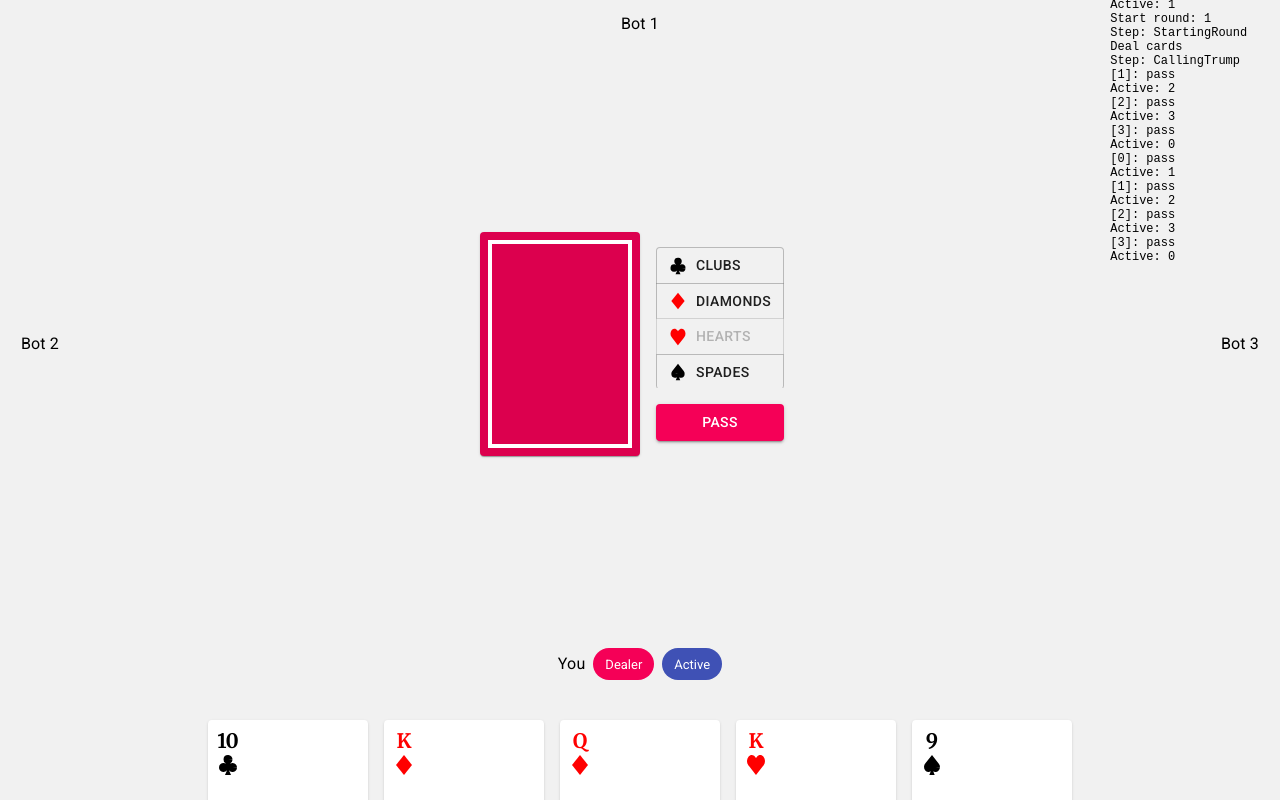
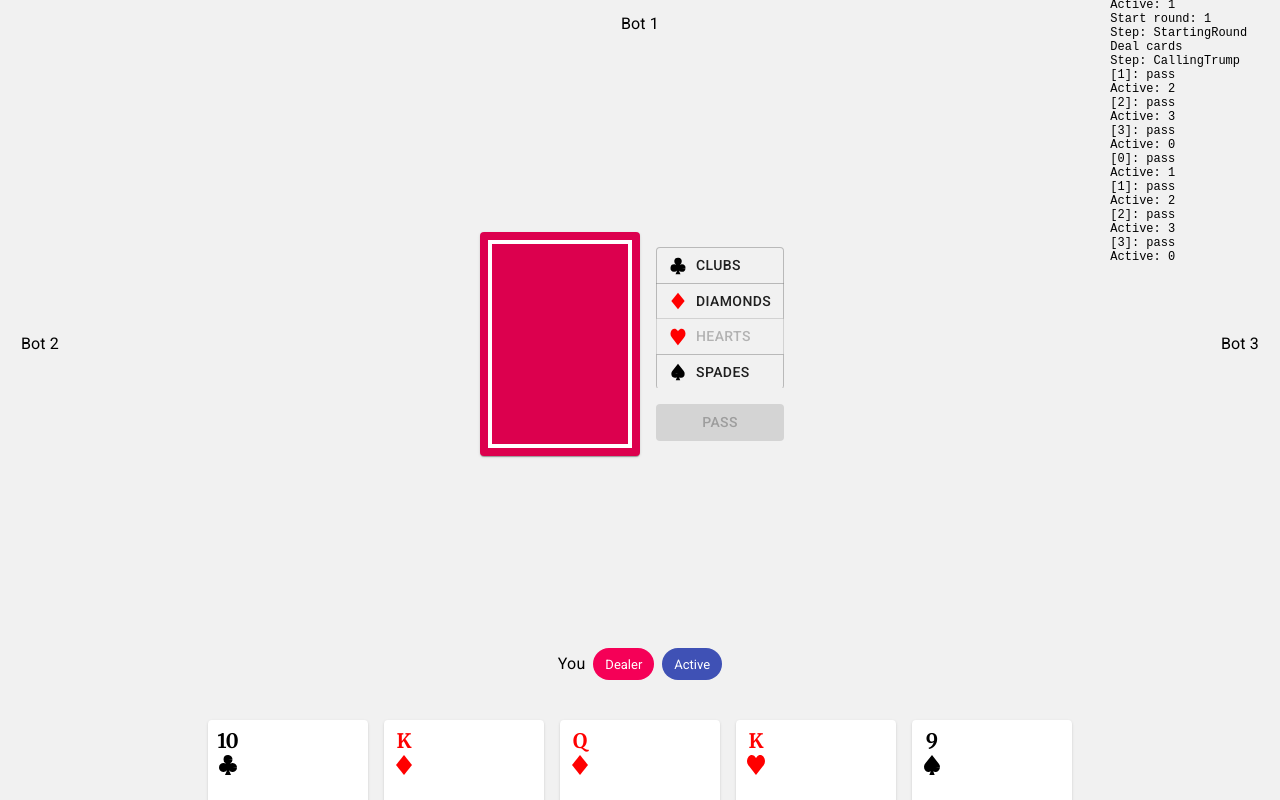
Before and after one commit to kylehoover/euchre, a React (Create React App) app in the folder client/: page / in a window 1280 px wide. Both pictures are taken after a click on the button "PASS". Built offline with nearby package versions, Linux system fonts and the light colour scheme.

Commit message:
Add ability for current user to call trump

```diff
--- a/client/src/components/game/PlayingCard.tsx
+++ b/client/src/components/game/PlayingCard.tsx
@@ -1,8 +1,8 @@
 import classNames from "classnames";
 import { Paper } from "@material-ui/core";
 import { animated, useSpring } from "react-spring";
-import { Card, CardSuit } from "../../types";
-import { ClubIcon, DiamondIcon, HeartIcon, SpadeIcon } from "../../assets";
+import { Card } from "../../types";
+import { getSuitIcon } from "../helpers";
 import "./PlayingCard.scss";
 
 interface Props {
@@ -12,19 +12,6 @@ interface Props {
   startFlipped?: boolean;
   style?: React.CSSProperties;
   onClick?: () => void;
-}
-
-function getIcon(suit: CardSuit) {
-  switch (suit) {
-    case CardSuit.Clubs:
-      return <ClubIcon />;
-    case CardSuit.Diamonds:
-      return <DiamondIcon />;
-    case CardSuit.Hearts:
-      return <HeartIcon />;
-    case CardSuit.Spades:
-      return <SpadeIcon />;
-  }
 }
 
 export function PlayingCard(props: Props) {
@@ -92,12 +79,12 @@ export function PlayingCard(props: Props) {
               <>
                 <div className="signature">
                   <div>{card.value}</div>
-                  {getIcon(card.suit)}
+                  {getSuitIcon(card.suit)}
                 </div>
                 <div className="pips"></div>
                 <div className="signature">
                   <div>{card.value}</div>
-                  {getIcon(card.suit)}
+                  {getSuitIcon(card.suit)}
                 </div>
               </>
             )}
--- a/client/src/components/game/TrumpPicker.tsx
+++ b/client/src/components/game/TrumpPicker.tsx
@@ -1,16 +1,17 @@
 import { Button, ButtonGroup } from "@material-ui/core";
 import { animated, useSpring } from "react-spring";
 import { useCallback, useState } from "react";
-import { ClubIcon, DiamondIcon, HeartIcon, SpadeIcon } from "../../assets";
 import { CardSuit, GameStep } from "../../types";
 import { PlayingCard } from "./PlayingCard";
 import { gameActions, useAppDispatch, useAppSelector } from "../../store";
 import { getTransformToPlayerValues } from "../../helpers";
 import { getCurrentRound } from "../../gameHelpers";
+import { getSuitIcon } from "../helpers";
 import "./TrumpPicker.scss";
 
 export function TrumpPicker() {
   const dispatch = useAppDispatch();
+  const [calledTrump, setCalledTrump] = useState<CardSuit | null>(null);
   const [didPickUp, setDidPickUp] = useState(false);
 
   const activePlayerIndex = useAppSelector(
@@ -21,6 +22,16 @@ export function TrumpPicker() {
   const round = useAppSelector((state) => getCurrentRound(state.game));
   const { dealerPassed, trumpCardFromDeck } = round;
   const isDisabled = activePlayerIndex !== 0 || didPickUp;
+  const isPassDisabled = dealerPassed && dealerIndex === 0;
+
+  const rootSpring = useSpring({
+    opacity: calledTrump ? 0 : 1,
+    onRest: () => {
+      if (calledTrump) {
+        dispatch(gameActions.callTrump(calledTrump));
+      }
+    },
+  });
 
   const actionsSpring = useSpring({
     opacity: didPickUp ? 0 : 1,
@@ -31,7 +42,7 @@ export function TrumpPicker() {
   });
 
   const [x, y] = didPickUp
-    ? getTransformToPlayerValues(dealerIndex, 50, 50)
+    ? getTransformToPlayerValues(dealerIndex, 65, 50)
     : [0, 0];
 
   const cardSpring = useSpring({
@@ -57,6 +68,14 @@ export function TrumpPicker() {
     from: { height: 0, marginBottom: 0, opacity: 0 },
   });
 
+  const handleCallTrump = useCallback(
+    (suit: CardSuit) => {
+      // dispatch(gameActions.callTrump(suit));
+      setCalledTrump(suit);
+    },
+    [dispatch],
+  );
+
   const handlePickUp = useCallback(() => {
     setDidPickUp(true);
   }, []);
@@ -66,7 +85,7 @@ export function TrumpPicker() {
   }, [dispatch]);
 
   return (
-    <div className="TrumpPicker">
+    <animated.div className="TrumpPicker" style={rootSpring}>
       <PlayingCard
         card={trumpCardFromDeck}
         style={cardSpring}
@@ -80,34 +99,17 @@ export function TrumpPicker() {
             disabled={isDisabled}
             aria-label="vertical outlined primary button group"
           >
-            <Button
-              className="clubs"
-              startIcon={<ClubIcon />}
-              disabled={trumpCardFromDeck!.suit === CardSuit.Clubs}
-            >
-              Clubs
-            </Button>
-            <Button
-              className="diamonds"
-              startIcon={<DiamondIcon />}
-              disabled={trumpCardFromDeck!.suit === CardSuit.Diamonds}
-            >
-              Diamonds
-            </Button>
-            <Button
-              className="hearts"
-              startIcon={<HeartIcon />}
-              disabled={trumpCardFromDeck!.suit === CardSuit.Hearts}
-            >
-              Hearts
-            </Button>
-            <Button
-              className="spades"
-              startIcon={<SpadeIcon />}
-              disabled={trumpCardFromDeck!.suit === CardSuit.Spades}
-            >
-              Spades
-            </Button>
+            {Object.values(CardSuit).map((suit) => (
+              <Button
+                className={suit}
+                startIcon={getSuitIcon(suit)}
+                disabled={trumpCardFromDeck!.suit === suit}
+                onClick={() => handleCallTrump(suit)}
+                key={suit}
+              >
+                {suit}
+              </Button>
+            ))}
           </ButtonGroup>
         </animated.div>
 
@@ -115,7 +117,7 @@ export function TrumpPicker() {
           <Button
             color="primary"
             variant="contained"
-            disabled={isDisabled}
+            disabled={isDisabled || dealerPassed}
             onClick={handlePickUp}
           >
             Pick up
@@ -124,12 +126,12 @@ export function TrumpPicker() {
         <Button
           color="secondary"
           variant="contained"
-          disabled={isDisabled}
+          disabled={isDisabled || isPassDisabled}
           onClick={handlePass}
         >
           Pass
         </Button>
       </animated.div>
-    </div>
+    </animated.div>
   );
 }
--- /dev/null
+++ b/client/src/components/helpers/getSuitIcon.tsx
@@ -0,0 +1,15 @@
+import { CardSuit } from "../../types";
+import { ClubIcon, DiamondIcon, HeartIcon, SpadeIcon } from "../../assets";
+
+export function getSuitIcon(suit: CardSuit): JSX.Element {
+  switch (suit) {
+    case CardSuit.Clubs:
+      return <ClubIcon />;
+    case CardSuit.Diamonds:
+      return <DiamondIcon />;
+    case CardSuit.Hearts:
+      return <HeartIcon />;
+    case CardSuit.Spades:
+      return <SpadeIcon />;
+  }
+}
--- /dev/null
+++ b/client/src/components/helpers/index.ts
@@ -0,0 +1 @@
+export { getSuitIcon } from "./getSuitIcon";
--- a/client/src/store/game/gameSlice.ts
+++ b/client/src/store/game/gameSlice.ts
@@ -3,6 +3,7 @@ import { GameStep } from "../../types";
 import { GameState } from "./types";
 import {
   addPlayer,
+  callTrump,
   dealCards,
   discard,
   passCallingTrump,
@@ -28,6 +29,7 @@ const gameSlice = createSlice({
   initialState,
   reducers: {
     addPlayer,
+    callTrump,
     dealCards,
     discard,
     passCallingTrump,
--- /dev/null
+++ b/client/src/store/game/reducers/callTrump.ts
@@ -0,0 +1,22 @@
+import { CaseReducer, PayloadAction } from "@reduxjs/toolkit";
+import { getCurrentRound } from "../../../gameHelpers";
+import { CardSuit, GameStep } from "../../../types";
+import { GameState } from "../types";
+import { log, nextIndex } from "../helpers";
+
+export const callTrump: CaseReducer<GameState, PayloadAction<CardSuit>> = (
+  state,
+  action,
+) => {
+  const { activePlayerIndex, dealerIndex } = state;
+  const round = getCurrentRound(state);
+  const dealer = state.players[round.dealerId];
+  round.callerId = state.playerOrder[activePlayerIndex];
+  round.trump = action.payload;
+  state.activePlayerIndex = nextIndex(dealerIndex);
+  state.step = GameStep.PlayingCards;
+
+  log(state, `[${activePlayerIndex}]: call ${round.trump}`);
+  log(state, `Active: ${state.activePlayerIndex}`);
+  log(state, `Step: ${state.step}`);
+};
--- a/client/src/store/game/reducers/index.ts
+++ b/client/src/store/game/reducers/index.ts
@@ -1,4 +1,5 @@
 export { addPlayer } from "./addPlayer";
+export { callTrump } from "./callTrump";
 export { dealCards } from "./dealCards";
 export { discard } from "./discard";
 export { passCallingTrump } from "./passCallingTrump";
--- a/client/src/store/game/reducers/pickUpTrump.ts
+++ b/client/src/store/game/reducers/pickUpTrump.ts
@@ -8,7 +8,7 @@ export const pickUpTrump: CaseReducer<GameState> = (state) => {
   const { activePlayerIndex } = state;
   const round = getCurrentRound(state);
   const dealer = state.players[round.dealerId];
-  round.callerId = state.playerOrder[state.activePlayerIndex];
+  round.callerId = state.playerOrder[activePlayerIndex];
   round.trump = round.trumpCardFromDeck!.suit;
   dealer.hand = sortCards([...dealer.hand, round.trumpCardFromDeck!]);
   state.activePlayerIndex = state.dealerIndex;
```
